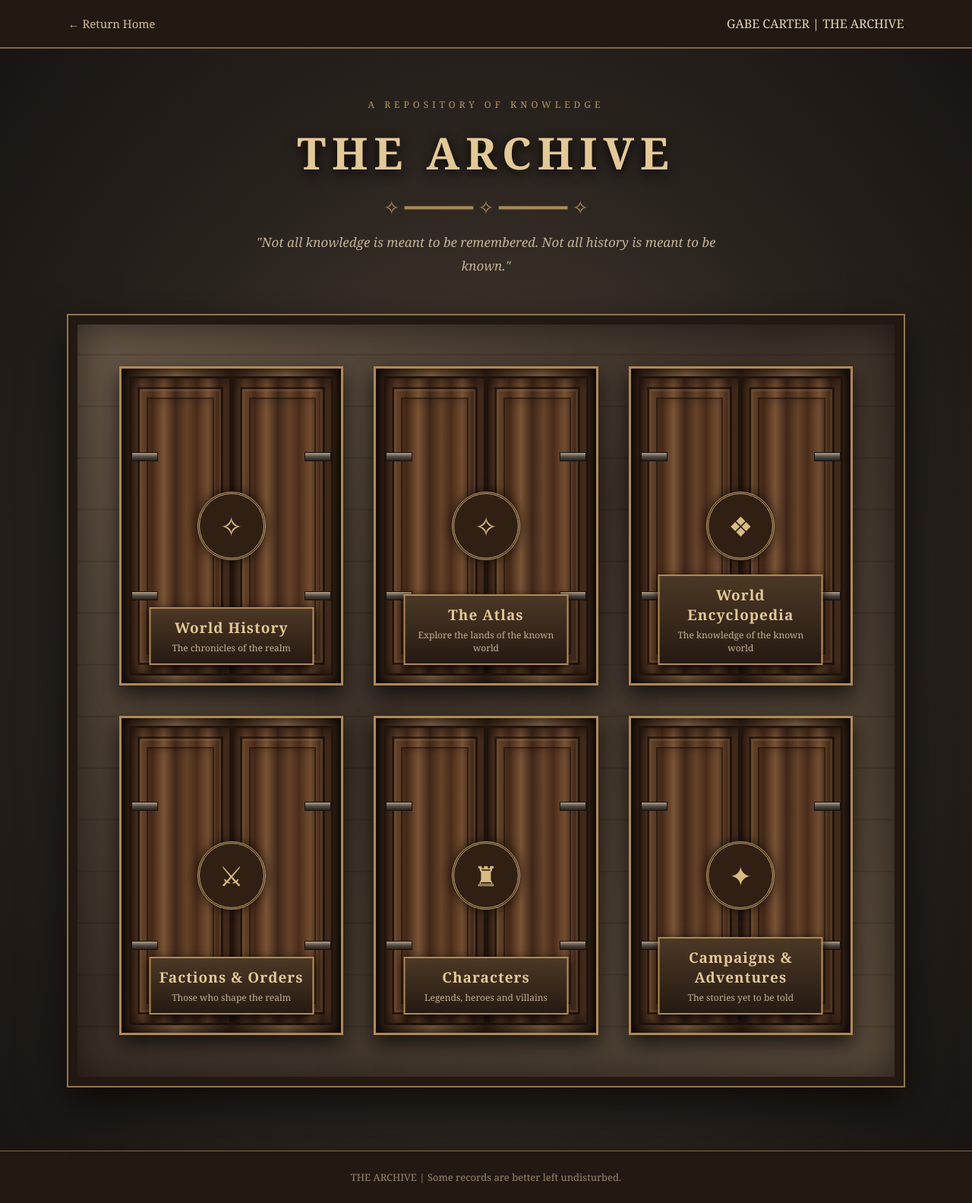
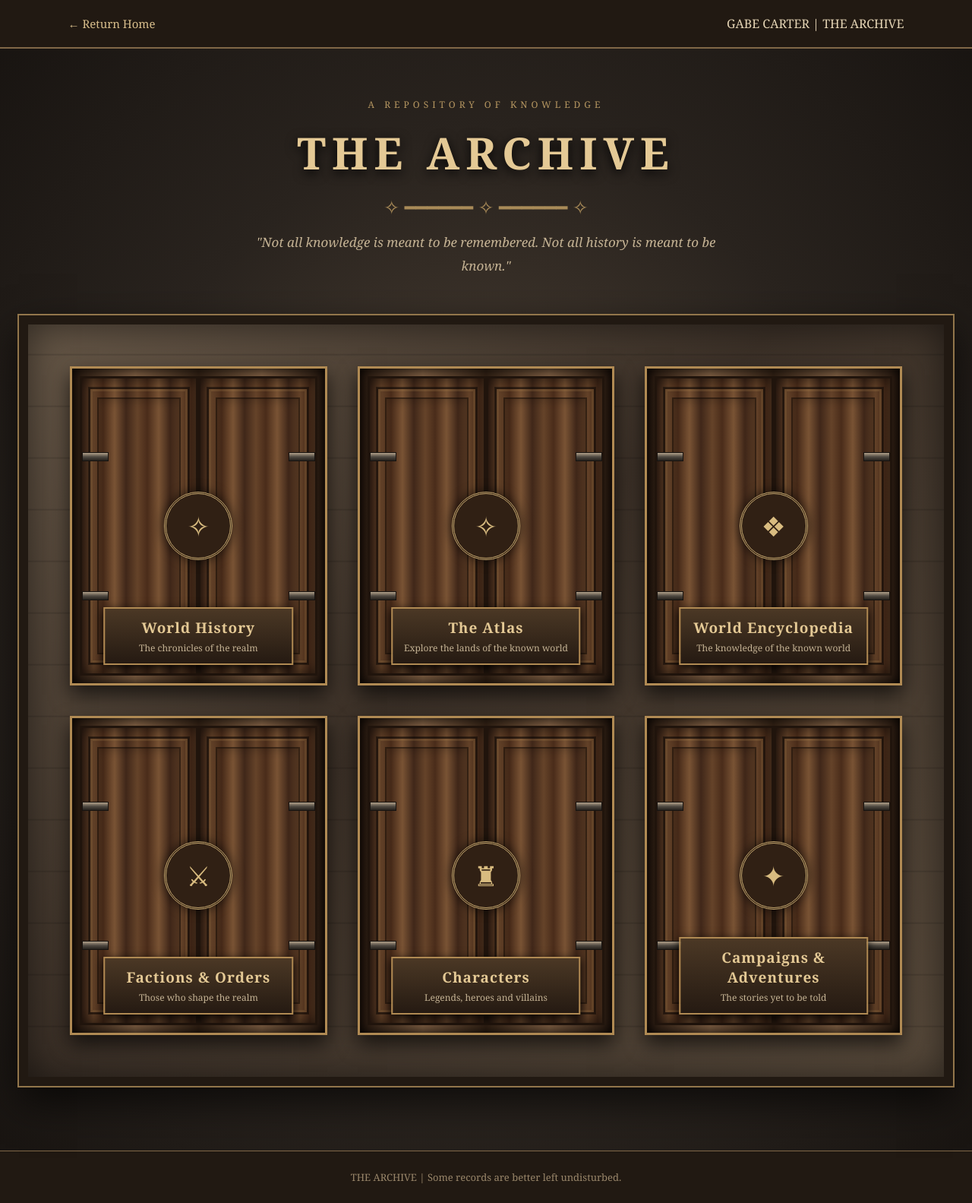
Before and after one commit to RealGeekfI/realgeekfi.github.io, a Jekyll site: the page archive.html, which Jekyll copies as it is, in a window 1280 px wide. Shown: the whole page at 76% size. Built offline with Jekyll 4.4.1, drawn with Linux system fonts in a browser that asks for light colours.

Commit message:
Update archive.html

```diff
--- a/archive.html
+++ b/archive.html
@@ -57,7 +57,7 @@
         /* MAIN ENTRANCE */
 
         .entrance {
-            max-width: 1150px;
+            max-width: 1400px;
             margin: auto;
             padding: 65px 25px 85px;
             text-align: center;
@@ -97,7 +97,7 @@
 
         .archive-room {
             position: relative;
-            max-width: 1250px;
+            max-width: 1350px;
             margin: 50px auto 0;
             padding: 55px;
 
```
